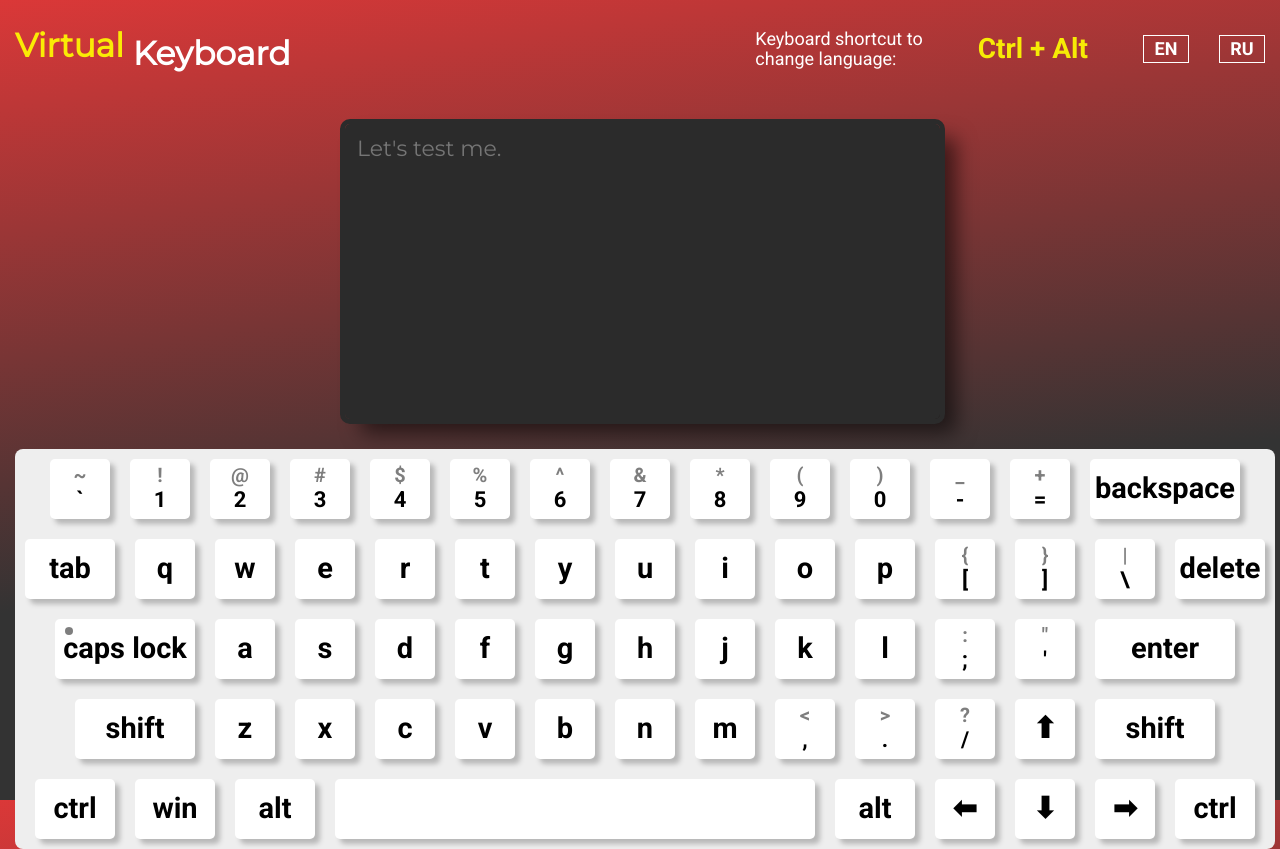
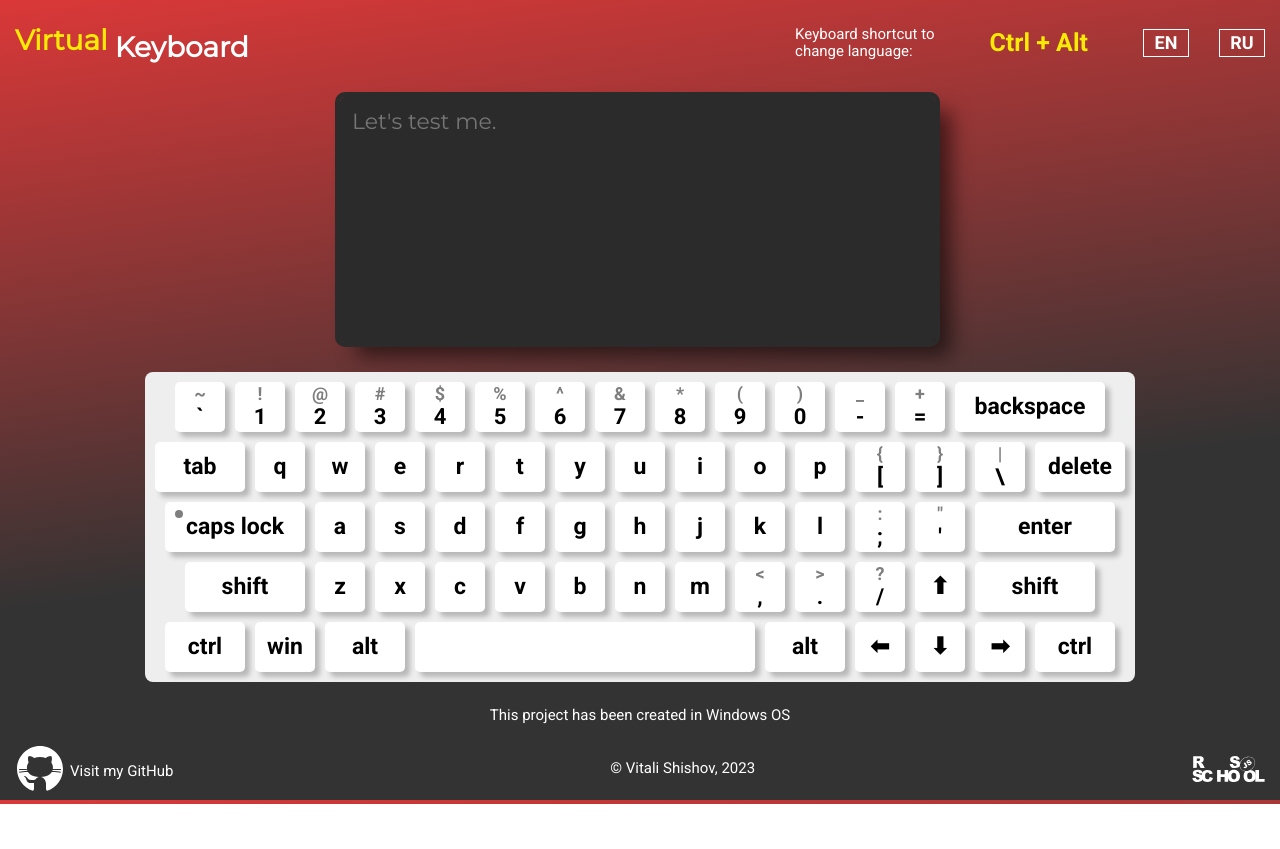
Before and after one commit to VitalyRK/virtualKeyboard, a website with bundled scripts: page index.html in a window 1280 px wide. Shown: the top 849 px of the page. After the commit the page ends 804 px from the top, so only its background shows below. Built offline with nearby package versions, Linux system fonts and the light colour scheme.

Commit message:
fix: correct and change styles (Mon, May  1, 2023  3:44:19 PM)

```diff
--- a/style/style.css
+++ b/style/style.css
@@ -21,7 +21,7 @@ body {
   -webkit-background-size: cover;
   color: #ffffff;
   font-weight: 400;
-  font-size: 18px;
+  font-size: 15px;
   display: flex;
   flex-direction: column;
 }
@@ -47,7 +47,7 @@ a {
 .header__logo {
   font-family: 'Montserrat', sans-serif;
   color: rgba(255, 255, 0, 0.9);
-  font-size: 33px;
+  font-size: 28px;
 }
 .header .logo-color {
   color: white;
@@ -64,7 +64,7 @@ a {
 }
 .header__layout-shortcut {
   color: rgba(255, 255, 0, 0.9);
-  font-size: 28px;
+  font-size: 25px;
   font-weight: 700;
 }
 .header__layout-icons {
@@ -79,6 +79,7 @@ a {
   border: 1px solid white;
   text-align: center;
   padding-top: 3px;
+  font-size: 18px;
   color: #ffffff;
   font-weight: 700;
   transition: all .3s ease;
@@ -95,23 +96,21 @@ a {
 }
 .main .notification {
   text-align: center;
-  font-size: 20px;
 }
 .main__container {
-  padding-top: 25px;
   display: flex;
   flex-direction: column;
   gap: 25px;
 }
 .main .textarea__box {
   width: 600px;
-  height: 300px;
+  height: 250px;
   margin: 0 auto;
 }
 .main .textarea {
   background-color: #2b2b2b;
   width: 595px;
-  height: 295px;
+  height: 245px;
   color: white;
   font-family: 'Montserrat', sans-serif;
   box-shadow: 16px 14px 20px #0000008d;
@@ -126,8 +125,8 @@ a {
 .main .keyboard {
   display: flex;
   flex-direction: column;
-  gap: 20px;
-  max-height: 1260px;
+  gap: 10px;
+  max-height: 340px;
   border-radius: 8px;
   padding: 10px;
   background-color: #eeeeee;
@@ -136,14 +135,14 @@ a {
 .main .keyboard .row {
   display: flex;
   justify-content: center;
-  gap: 20px;
+  gap: 10px;
 }
 .main .keyboard .key {
-  width: 60px;
-  height: 60px;
+  width: 50px;
+  height: 50px;
   border-radius: 5px;
   background-color: white;
-  font-size: 29px;
+  font-size: 23px;
   font-weight: 700;
   box-shadow: 5px 5px 5px #b8b8b8;
   display: flex;
@@ -177,12 +176,12 @@ a {
   transition: all .2s ease;
 }
 .main .keyboard .key-double span:first-child {
-  font-size: 20px;
+  font-size: 18px;
   color: #7e7e7e;
 }
 .main .keyboard .key-double-active span:first-child {
   color: #000;
-  font-size: 29px;
+  font-size: 23px;
 }
 .main .keyboard .key-double-active span:last-child {
   opacity: 0;
@@ -230,7 +229,7 @@ a {
   width: 140px;
 }
 .main .keyboard .key-space {
-  width: 480px;
+  width: 340px;
 }
 .main .keyboard .key-space:active {
   scale: 0.97;
@@ -242,7 +241,7 @@ a {
   width: 80px;
 }
 .main .keyboard .key-win {
-  width: 80px;
+  width: 60px;
 }
 
 .footer__inner {
@@ -261,7 +260,7 @@ a {
   gap: 5px;
   line-height: 1;
   transition: all .4s ease;
-  font-size: 20px;
+  font-size: 15px;
 }
 .footer__link:hover {
   color: rgba(255, 255, 0, 0.9);
```
